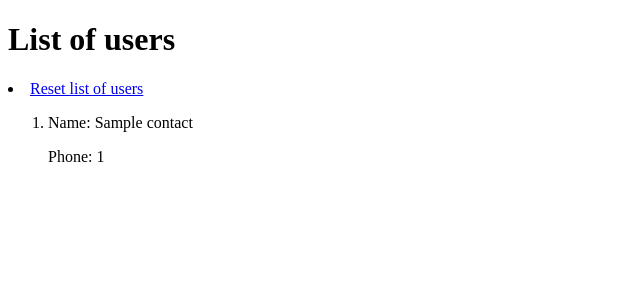
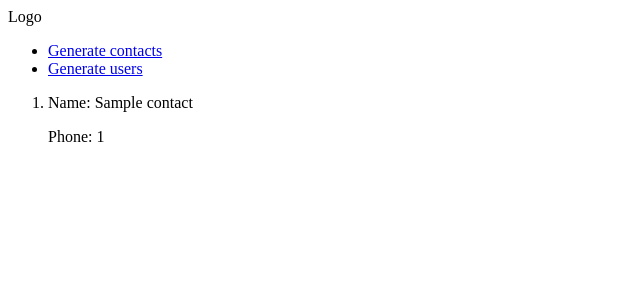
Before and after one commit to hillel-i-python-pro-i-2023-06-23/homework__dmytro_fedin__10_django, a Django app: template apps/templates/contacts/contacts_list.html in a window 1280 px wide. Shown: the top 300 px of the page, without its empty margins (0-640 px from the left). Run offline with Django 4.2, Linux system fonts and the light colour scheme; the template is opened without the code that fills it: most values are stand-ins (such as "Sample title", 1, 10 or a date in 2020).

```diff
--- a/apps/templates/_helpers/_header.html
+++ b/apps/templates/_helpers/_header.html
@@ -1,24 +1,19 @@
 <header>
 
-    <div>
-        <h1>
-            {% if view_name == "contacts" %}
-                List of contacts
-            {% else %}
-                List of users
-            {% endif %}
-        </h1>
-    </div>
+    <div>Logo</div>
+
+    <ul>
+        <li>
+            <a href="{% url 'contacts:contacts' %}">
+                Generate contacts
+            </a>
+        </li>
+        <li>
+            <a href="{% url 'generator:value' %}">
+                Generate users
+            </a>
+        </li>
 
 
-    <!-- Minimalistic menu to reset list. -->
-    <li>
-        {% if view_name == "contacts" %}
-            <a href="{% url 'contacts:contacts' %}">Reset list of contacts</a>
-        {% else %}
-            <a href="{% url 'generator:value' %}">Reset list of users</a>
-        {% endif %}
-    </li>
-
-
+    </ul>
 </header>
--- a/apps/templates/_helpers/index.html
+++ b/apps/templates/_helpers/index.html
@@ -2,22 +2,20 @@
 <html lang="en">
 
 <head>
-    <meta charset="UTF-8">
-        {% if view_name == "contacts" %}
-        <title>Contacts Project</title>
-    {% else %}
-        <title>Generator Project</title>
-    {% endif %}
+    <title>
+        Main page
+    </title>
+
 </head>
 
 <body>
 
-{% include "_helpers/_header.html" with some_condition=request.resolver_match.view_name %}
+    {% include "_helpers/_header.html" %}
 
-<div>
-    {% block content %}
-    {% endblock %}
-</div>
+    <div>
+        {% block content %}
+        {% endblock %}
+    </div>
 
 </body>
 </html>
```
